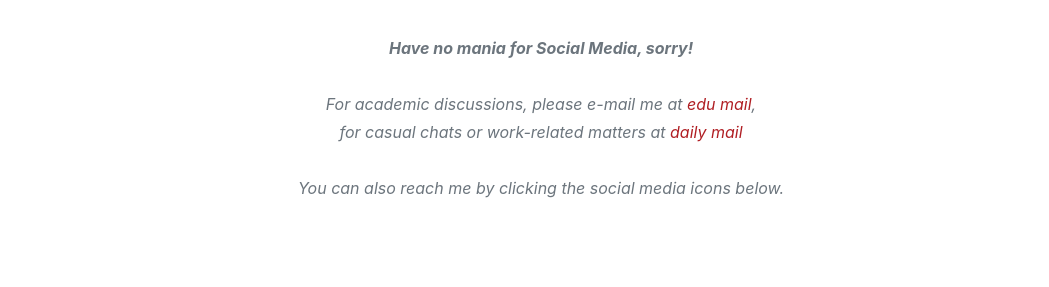
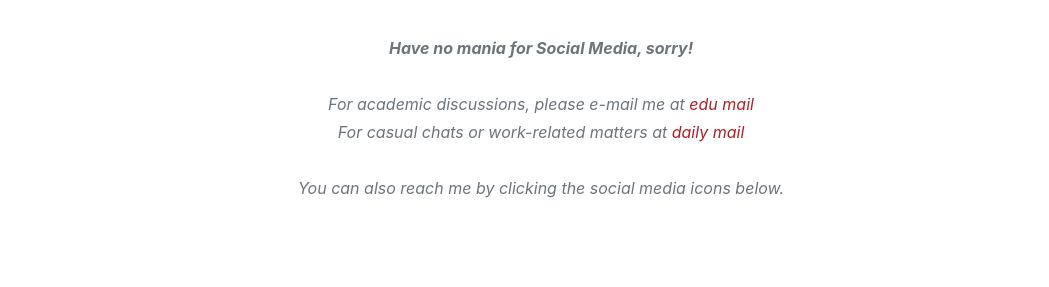
Before and after one commit to JiayuREN1127/JiayuREN1127.github.io, a Jekyll site: the page built from index.md, in a window 1280 px wide and 900 px high, scrolled down 5694 px. Shown: the part 423-710 px from the top of the window, without its empty margins (99-1148 px from the left). Built offline with Jekyll 4.4.1, drawn with Linux system fonts in a browser that asks for light colours; some web fonts are replaced.

Commit message:
Update sitetext.yml

```diff
--- a/_data/sitetext.yml
+++ b/_data/sitetext.yml
@@ -105,9 +105,9 @@
 
   contact:
     title: "Contact Me"
-    text: "**Have no mania for Social Media, sorry!** <br><br>For academic discussions, please e-mail me at [edu mail](mailto:3210105868@zju.edu.cn), <br>for casual chats or work-related matters at [daily mail](mailto:2118790587@qq.com) <br>
-              <br>
-              You can also reach me by clicking the *social media* icons below."
+    text: "**Have no mania for Social Media, sorry!**
+              <br><br>For academic discussions, please e-mail me at [edu mail](mailto:3210105868@zju.edu.cn)<br>For casual chats or work-related matters at [daily mail](mailto:2118790587@qq.com)<br>
+              <br>You can also reach me by clicking the *social media* icons below."
     section: contact
 
   footer:
```
